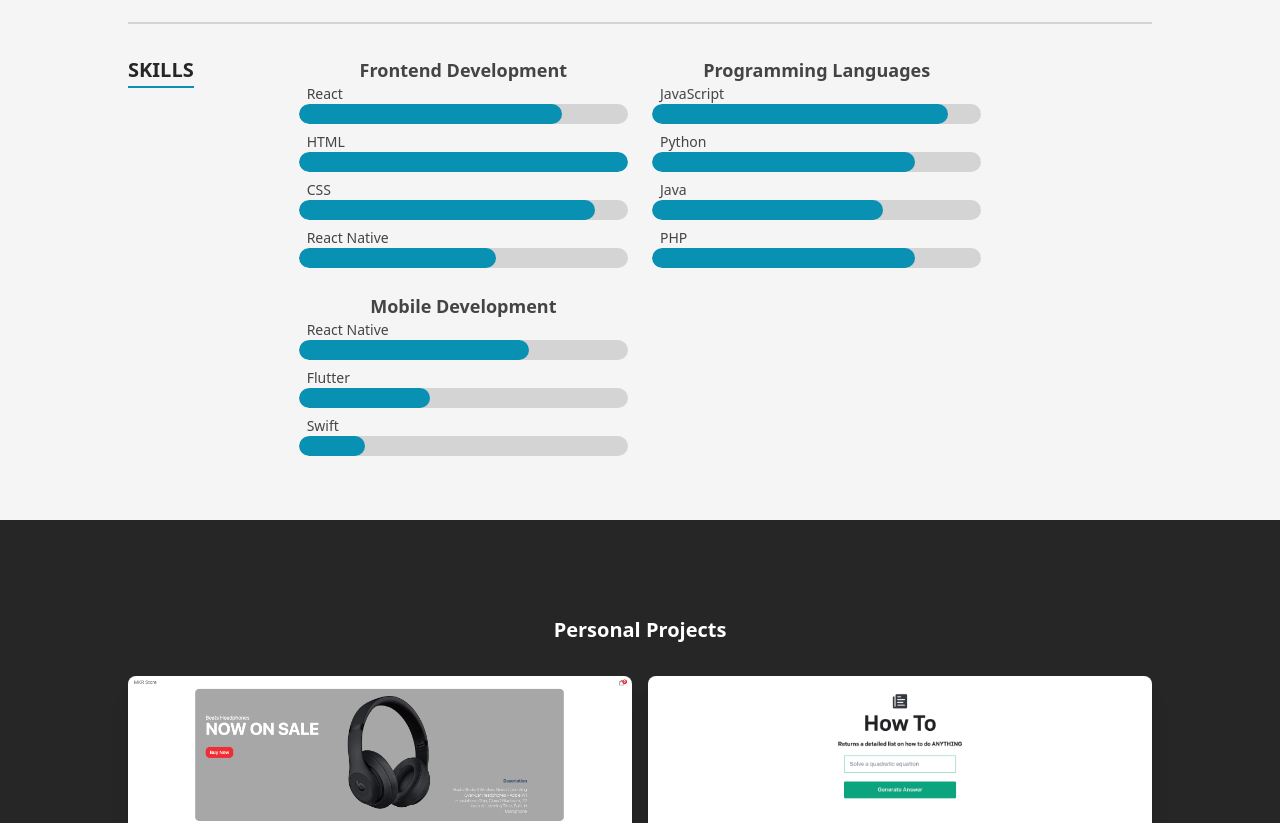
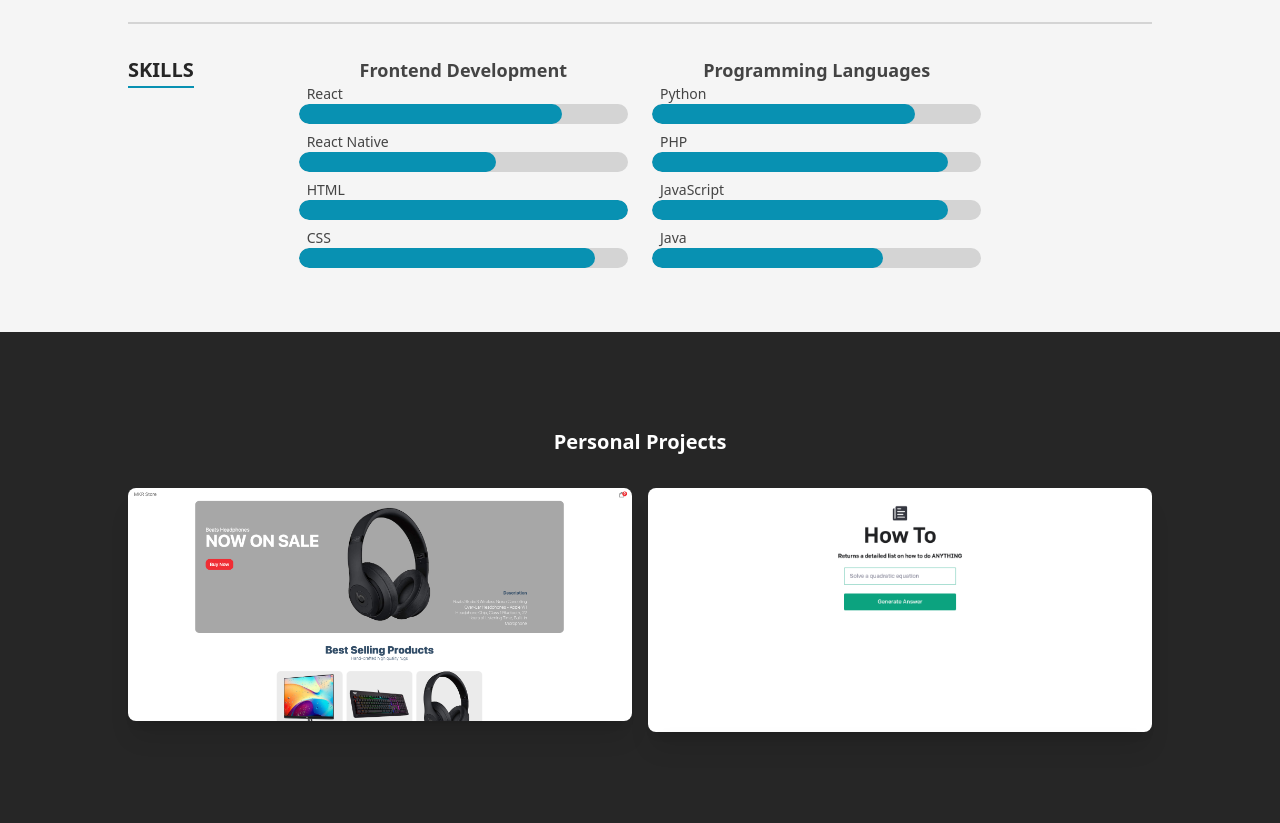
Before and after one commit to rmcguiness/rcm-react-resume, a Next.js app: page / in a window 1280 px wide. Shown: the part 1520-2343 px from the top of the page. Built offline with nearby package versions, Linux system fonts and the light colour scheme.

Commit message:
updated data and layout

```diff
--- a/src/data/data.tsx
+++ b/src/data/data.tsx
@@ -116,6 +116,10 @@ export const skills: SkillGroup[] = [
         level: 8,
       },
       {
+        name: 'React Native',
+        level: 6,
+      },
+      {
         name: 'HTML',
         level: 10,
       },
@@ -123,47 +127,27 @@ export const skills: SkillGroup[] = [
         name: 'CSS',
         level: 9,
       },
-      {
-        name: 'React Native',
-        level: 6,
-      }
+
     ],
   },
   {
     name: 'Programming Languages',
     skills: [
       {
+        name: 'Python',
+        level: 8,
+      },
+      {
+        name: 'PHP',
+        level: 9,
+      },
+      {
         name:'JavaScript',
         level: 9,
       },
       {
-        name: 'Python',
-        level: 8,
-      },
-      {
         name: 'Java',
         level: 7,
-      },
-      {
-        name: 'PHP',
-        level: 8,
-      },
-    ],
-  },
-  {
-    name: 'Mobile Development',
-    skills: [
-      {
-        name: 'React Native',
-        level: 7,
-      },
-      {
-        name: 'Flutter',
-        level: 4,
-      },
-      {
-        name: 'Swift',
-        level: 2,
       },
     ],
   },
--- a/src/pages/index.tsx
+++ b/src/pages/index.tsx
@@ -22,7 +22,7 @@ const Home: FC = memo(() => {
       <About />
       <Resume />
       <Portfolio/>
-      <Testimonials />
+      {/* <Testimonials /> */}
       <Contact />
       <Footer />
     </Page>
```
